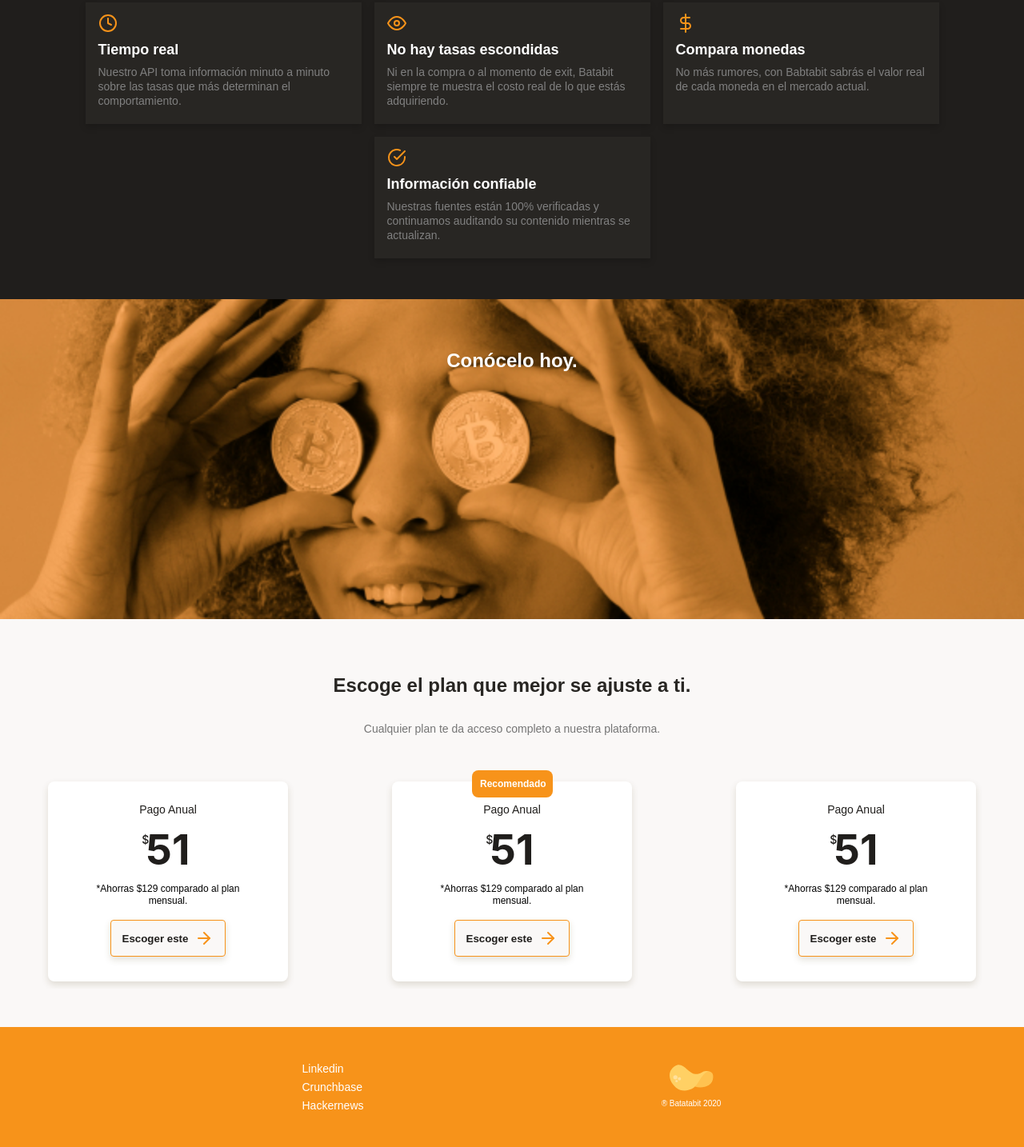
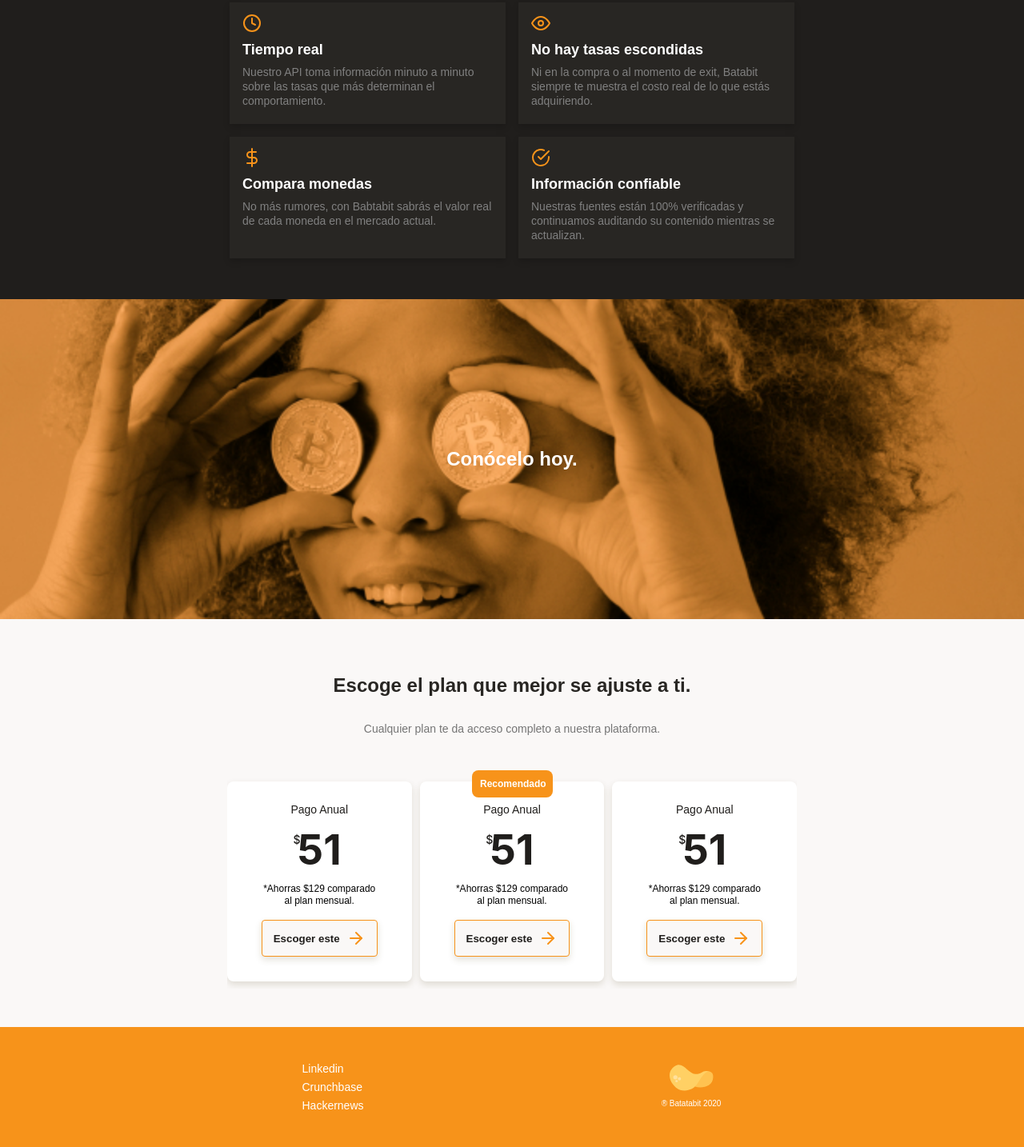
Before and after one commit to Miredi/Mobile-First, a plain HTML site: page index.html in a window 1280 px wide. Shown: the part 1362-2796 px from the top of the page at 80% size. Drawn offline with Linux system fonts and the light colour scheme.

Commit message:
Se agregaron nuevos estilos en Media Query

```diff
--- a/css/tablet.css
+++ b/css/tablet.css
@@ -2,6 +2,27 @@
     overflow: hidden;
 }
 
-..plans__contents__slider{
+.main__discover__container{
+    display: flex;
+    align-content: center;
+    justify-content: center;
+}
+
+.main__discover--text{
+    display: flex;
+    align-items: center;
+    height: 100%;
+}
+
+.main__discover--text h2{
+    padding: 0;
+}
+
+.plans__contents__slider{
+    align-self: center;
     overflow: hidden;
 }
+
+.plans__contents{
+    margin:48px 0 0;
+}
--- a/styles.css
+++ b/styles.css
@@ -401,6 +401,7 @@ main{
     justify-content: center;
     gap: 16px;
     width: 90%;
+    max-width: 900px;
     align-self: center;
 }
 
```
